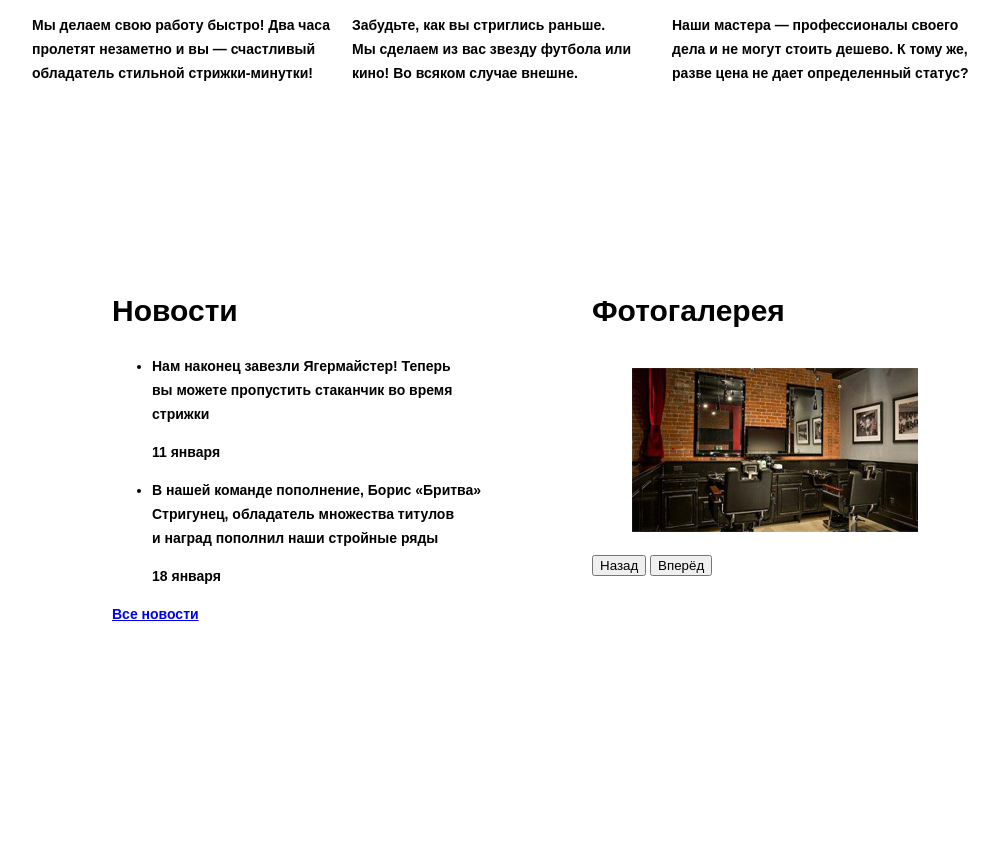
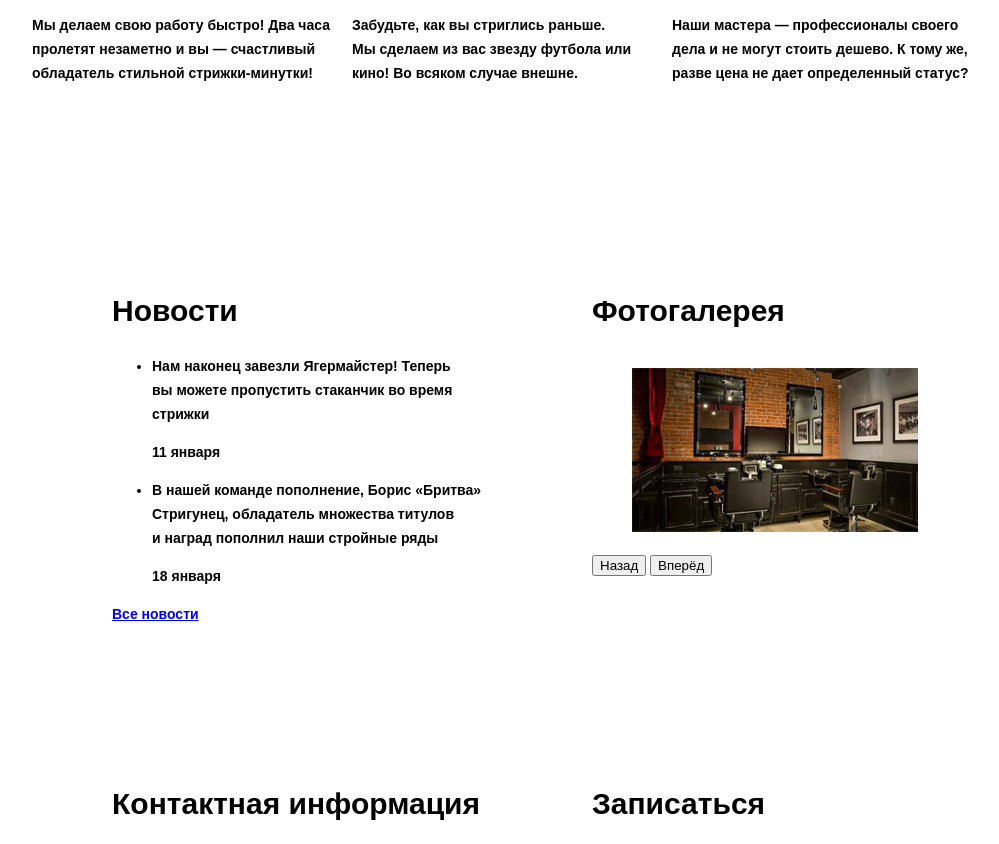
Before and after one commit to iagee/82769-barbershop, a plain HTML site: page index.html in a window 1280 px wide. Shown: the part 411-1255 px from the top of the page, without its empty margins (138-1137 px from the left). Drawn offline with Linux system fonts and the light colour scheme.

Commit message:
исправлена главная

```diff
--- a/css/style.css
+++ b/css/style.css
@@ -144,7 +144,6 @@ h2 {
 .gallery {
   float: left;
   width: 460px;
-  height: 672px;
 }
 .small-img {
   float: left;
```
